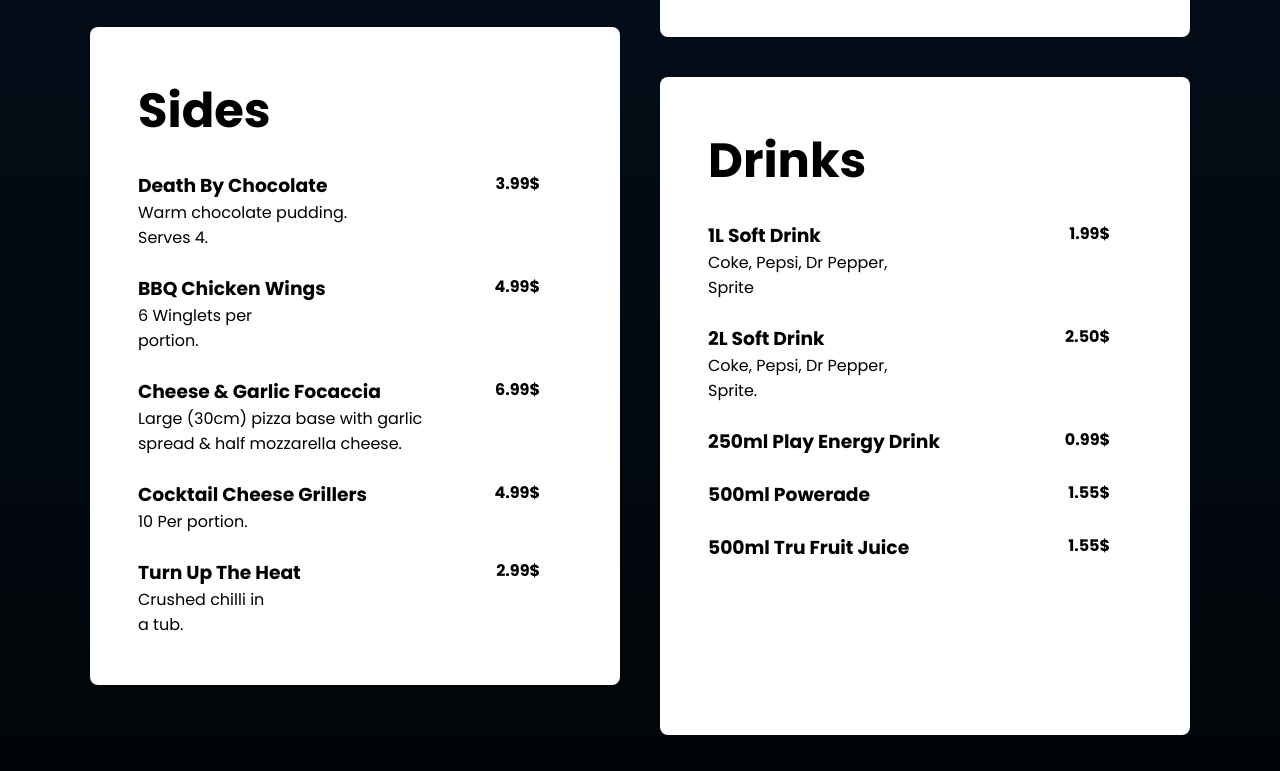
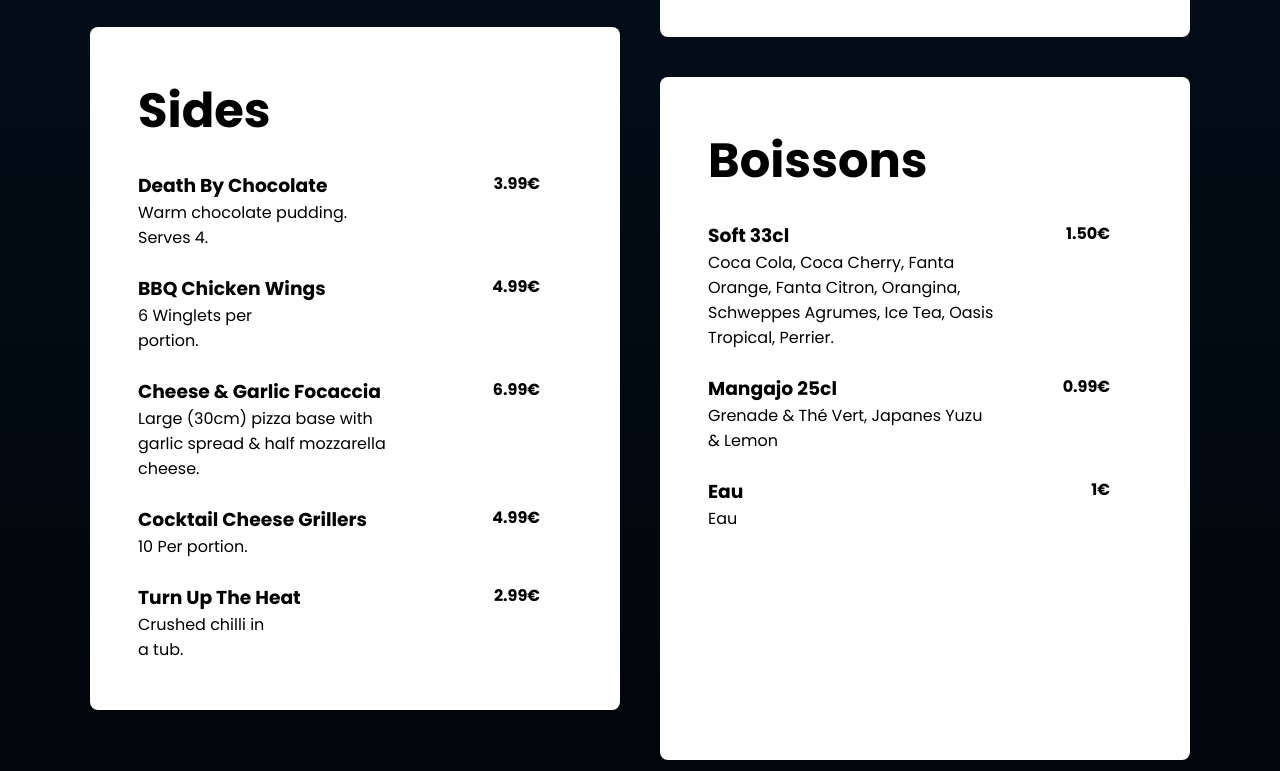
Before and after one commit to cino77940/Nooshis_react, a Next.js app: page /menu in a window 1280 px wide. Shown: the part 1280-2051 px from the top of the page. Built offline with nearby package versions, Linux system fonts and the light colour scheme.

Commit message:
Add soft drinks

```diff
--- a/components/MenuCard/index.js
+++ b/components/MenuCard/index.js
@@ -33,7 +33,7 @@ const MenuItem = ({
             <p>{description}</p>
         </div>
         <div className={styles.right}>
-            <p>{price}$</p>
+            <p>{price}€</p>
         </div>
     </div>
 )
--- a/pages/menu.js
+++ b/pages/menu.js
@@ -103,37 +103,26 @@ export default function Menu() {
                     </MenuCard>
                     <MenuCard className={styles.card}>
                         <MenuHeader>
-                            <h2>Drinks</h2>
+                            <h2>Boissons</h2>
                             {/* <Image alt="pizza-icon" src="/pizza-icon.png" width="80px" height="80px"/> */}
                         </MenuHeader>
                         <MenuItem
-                            title="1L Soft Drink"
-                            description="Coke, Pepsi, Dr Pepper, Sprite"
-                            price="1.99"
+                            title="Soft 33cl"
+                            description="Coca Cola, Coca Cherry, Fanta Orange, Fanta Citron, Orangina, Schweppes Agrumes, Ice Tea, Oasis Tropical, Perrier."
+                            price="1.50"
                         />
+
                         <MenuItem
-                            title="2L Soft Drink"
-                            description="Coke, Pepsi, Dr Pepper, Sprite."
-                            price="2.50"
-                        />
-                        <MenuItem
-                            title="250ml Play Energy Drink"
-                            // description="Beef, Sausage, Canadian Bacon, Pepperoni Baked with
-                            // Red Sauce and Mozzarella Cheese."
+                            title="Mangajo 25cl"
+                            description="Grenade & Thé Vert, Japanes Yuzu & Lemon"
                             price="0.99"
                         />
                         <MenuItem
-                            title="500ml Powerade"
-                            // description="Beef, Sausage, Canadian Bacon, Pepperoni Baked with
-                            // Red Sauce and Mozzarella Cheese."
-                            price="1.55"
+                            title="Eau"
+                            description="Eau"
+                            price="1"
                         />
-                        <MenuItem
-                            title="500ml Tru Fruit Juice"
-                            // description="Beef, Sausage, Canadian Bacon, Pepperoni Baked with
-                            // Red Sauce and Mozzarella Cheese."
-                            price="1.55"
-                        />
+
                     </MenuCard>
                 </div>
                 <Footer />
--- a/sections/Footer.js
+++ b/sections/Footer.js
@@ -20,6 +20,8 @@ export default function Footer() {
                 <AiFillInstagram style={{ color: "var(--text-gray)" }} size={28} />
                 <FaYoutube style={{ color: "var(--text-gray)" }} size={28} />
             </div>
+
+            <p>Tout droit reservé© - 2022</p>
         </footer>
     )
 }
--- a/sections/Hero.js
+++ b/sections/Hero.js
@@ -32,7 +32,10 @@ export default function Hero() {
                             <li>Week-end : 11h - 14h30 | 18h30 - 23h</li>
                         </ul>
                     </p>
+                    <div className={styles.button}>
                     <PrimaryButton onClick={() => router.push("https://nooshisst.hiboutik.com/food/")}>COMMANDER</PrimaryButton>
+                    <PrimaryButton onClick={() => router.push("https://drive.google.com/file/d/13-QxSLOg5ZJeF4dToUiTfusFcTBk5HP-/view")}>Télécharger le menu</PrimaryButton>
+                    </div>
                 </motion.div>
                 <motion.div className={styles.images} variants={variants}>
                     <div className={styles.image1}></div>
--- a/sections/Hero.module.css
+++ b/sections/Hero.module.css
@@ -43,6 +43,12 @@
 .text>button:hover {
     background-color: #907230;
     color: #fff;
+}
+
+.button {
+    display: flex;
+    gap: 1rem;
+
 }
 
 .showcase>.images {
```
